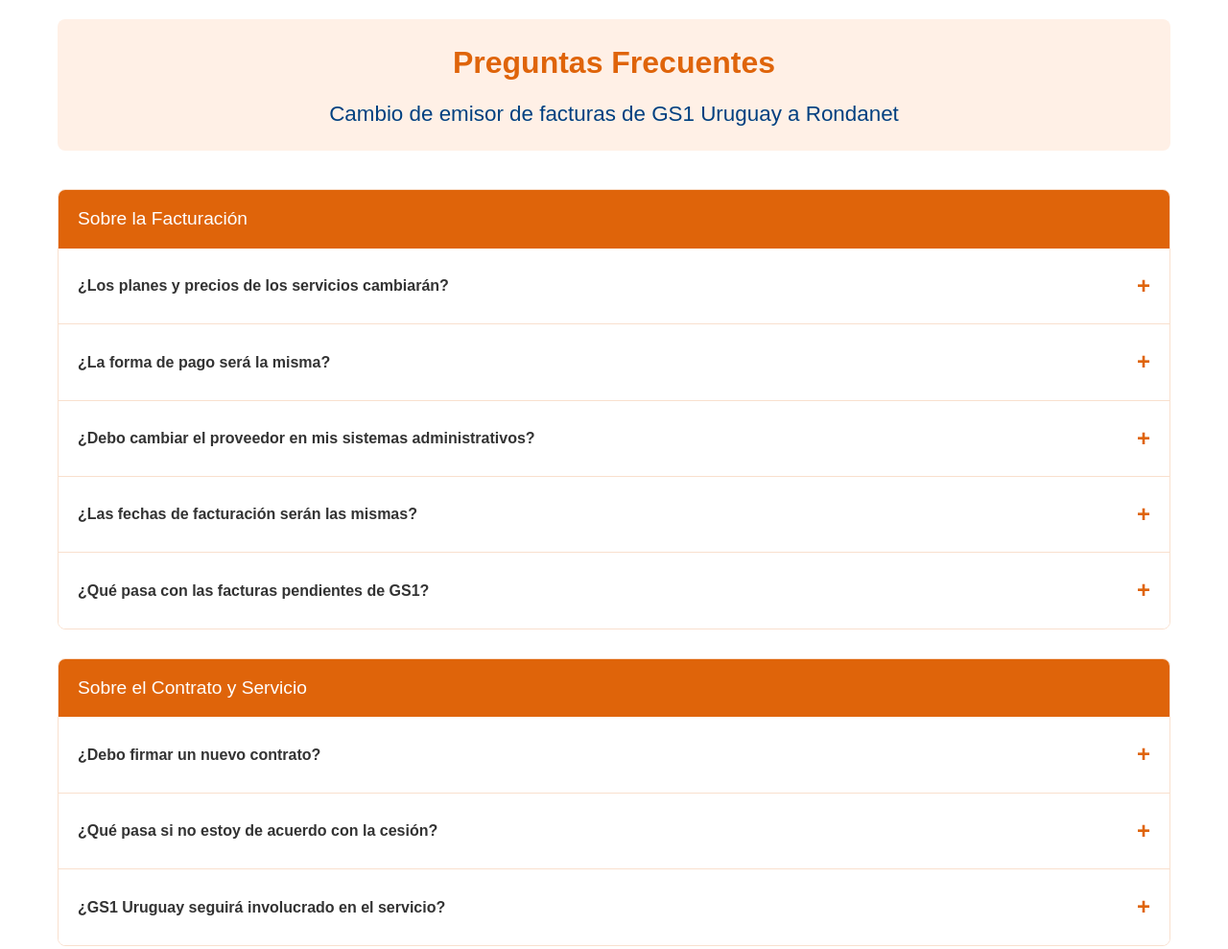
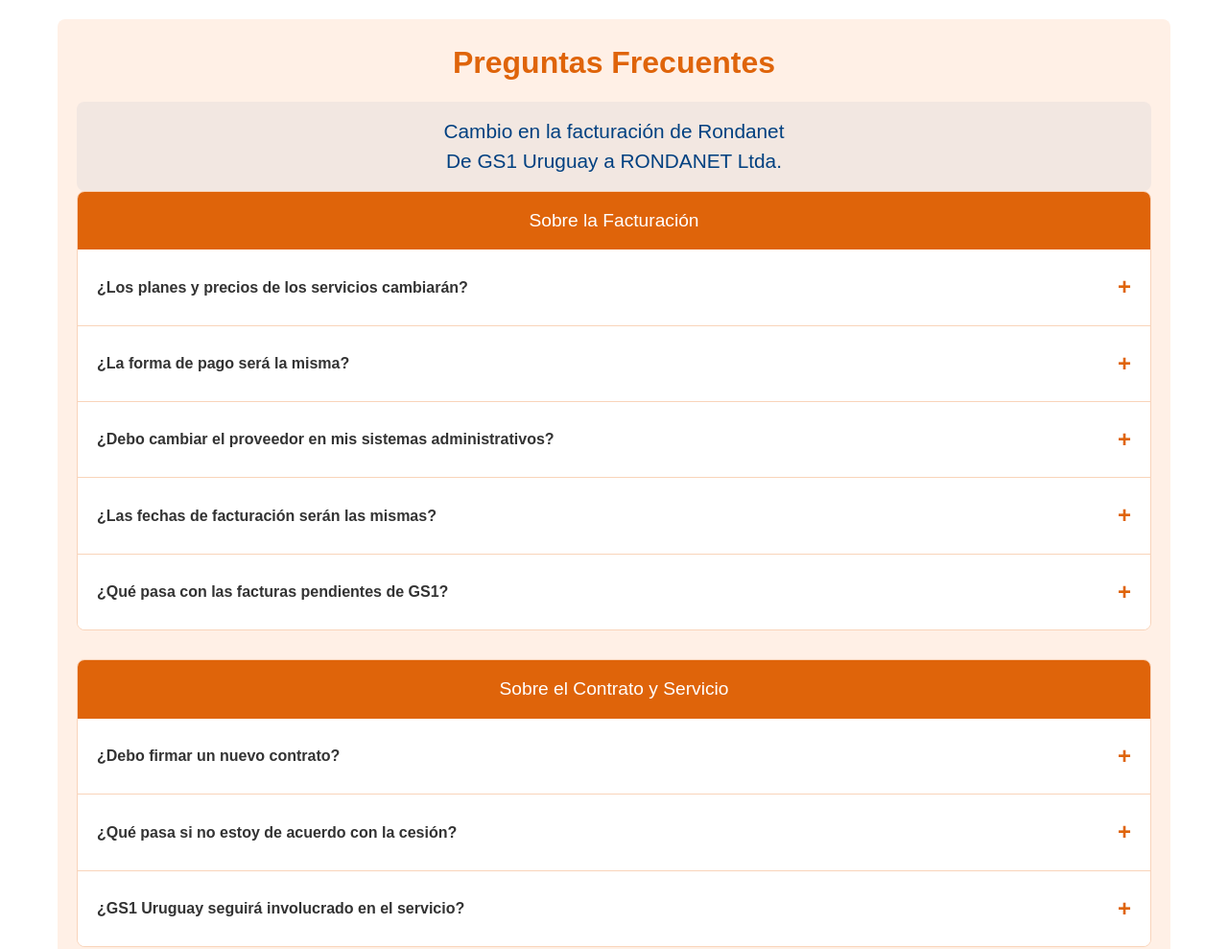
Before and after one commit to CunaNet/Faqs, a plain HTML site: page index.html in a window 1280 px wide. Shown: the top 989 px of the page at 96% size. Drawn offline with Linux system fonts and the light colour scheme.

Commit message:
Update index.html

```diff
--- a/index.html
+++ b/index.html
@@ -119,8 +119,10 @@
 <body>
     <div class="header">
         <h1>Preguntas Frecuentes</h1>
-        <p style="font-size: 1.4em; color: #004080; font-weight: 500;">Cambio de emisor de facturas de GS1 Uruguay a Rondanet</p>
-    </div>
+        <div style="font-size: 1.3em; color: #004080; font-weight: 500; background-color: rgba(0,64,128,0.05); padding: 15px; border-radius: 8px; margin-top: 15px; line-height: 1.5;">
+            <div>Cambio en la facturación de Rondanet</div>
+            <div>De GS1 Uruguay a RONDANET Ltda.</div>
+        </div>
 
     <!-- Facturación -->
     <div class="category">
```
